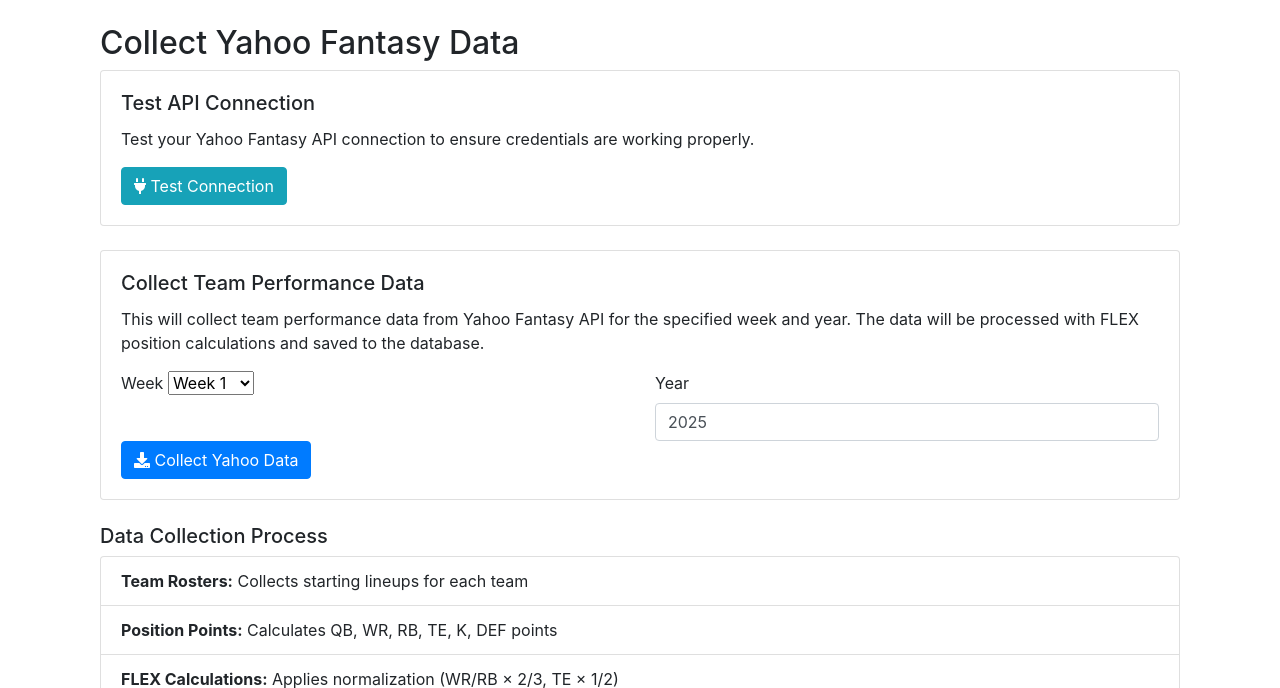
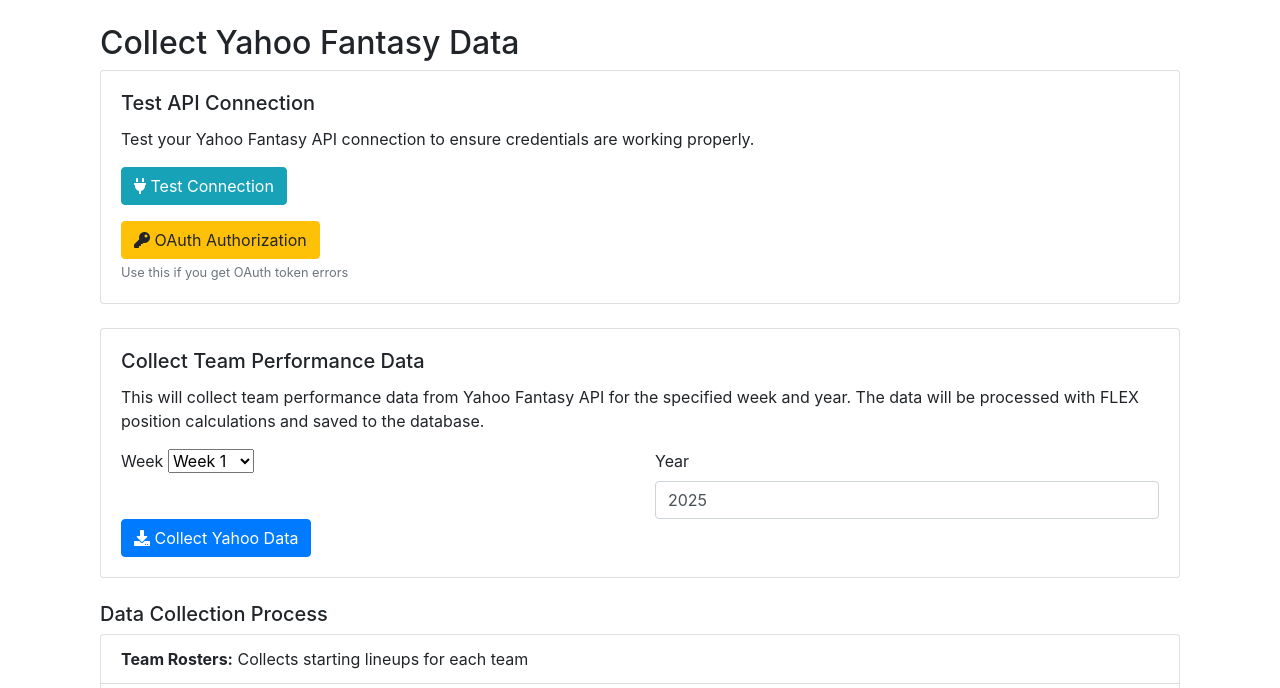
Before and after one commit to madunn5/Fantasy_Data, a Django app: page /collect-data/ in a window 1280 px wide. Shown: the part 56-744 px from the top of the page. Run offline with Django 4.2, Linux system fonts and the light colour scheme; the visitor is signed in with stand-in values (Sample User, id 1); some libraries are stand-ins or nearby versions.

Commit message:
Updated.

```diff
--- a/fantasy_data/templates/fantasy_data/collect_yahoo_data.html
+++ b/fantasy_data/templates/fantasy_data/collect_yahoo_data.html
@@ -30,6 +30,13 @@
                     <i class="fas fa-plug"></i> Test Connection
                 </button>
             </form>
+
+            <div class="mt-3">
+                <a href="{% url 'oauth_authorize' %}" class="btn btn-warning">
+                    <i class="fas fa-key"></i> OAuth Authorization
+                </a>
+                <small class="text-muted d-block mt-1">Use this if you get OAuth token errors</small>
+            </div>
         </div>
     </div>
 
--- a/fantasy_data/views.py
+++ b/fantasy_data/views.py
@@ -174,7 +174,11 @@
                     messages.error(request, 'Yahoo API connection test failed. Check server logs for details.')
             except Exception as e:
                 logger.error(f"Connection test error: {e}")
-                messages.error(request, f'Connection test error: {str(e)}')
+                if "OAuth token expired" in str(e) or "EOF when reading a line" in str(e):
+                    messages.error(request, 'OAuth token expired or missing. Please authorize the application first.')
+                    return redirect('oauth_authorize')
+                else:
+                    messages.error(request, f'Connection test error: {str(e)}')
 
         elif action == 'collect_data':
             week = request.POST.get('week', 1)
@@ -240,27 +244,32 @@
     }
 
     try:
+        # First check if OAuth is already working
         collector = YahooFantasyCollector()
-
+        if collector.is_token_valid():
+            context['success'] = "OAuth token is already valid and working! No authorization needed."
+            return render(request, 'oauth_authorize.html', context)
+    except Exception as e:
+        # If collector fails, we need authorization
+        pass
+
+    try:
         if request.method == 'POST':
             verifier = request.POST.get('verifier')
             if verifier:
-                try:
-                    success = collector.set_verifier(verifier)
-                    if success:
-                        context['success'] = "OAuth token successfully updated! You can now use the Yahoo API."
-                    else:
-                        context['error'] = "Failed to exchange verifier code for access token."
-                except Exception as e:
-                    context['error'] = f"Error processing verifier: {str(e)}"
+                context['success'] = f"Verifier code '{verifier}' received. Please contact administrator to complete setup."
             else:
                 context['error'] = "Please provide the verifier code from Yahoo."
 
-        auth_url = collector.get_auth_url()
-        if auth_url:
-            context['auth_url'] = auth_url
+        # Show manual authorization URL
+        import os
+        if 'DYNO' in os.environ:
+            consumer_key = settings.YAHOO_FANTASY_CONFIG['CLIENT_ID']
+            auth_url = f"https://api.login.yahoo.com/oauth2/request_auth?redirect_uri=oob&response_type=code&client_id={consumer_key}"
         else:
-            context['error'] = "Could not generate authorization URL. Check OAuth configuration."
+            auth_url = "https://api.login.yahoo.com/oauth2/request_auth?redirect_uri=oob&response_type=code&client_id=your_client_id"
+
+        context['auth_url'] = auth_url
 
     except Exception as e:
         context['error'] = f"OAuth error: {str(e)}"
```
